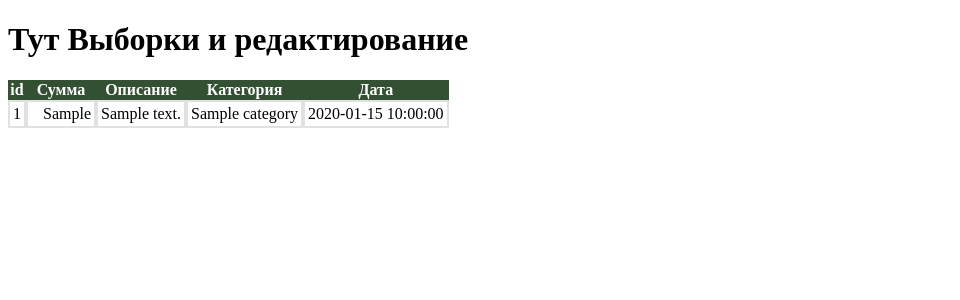
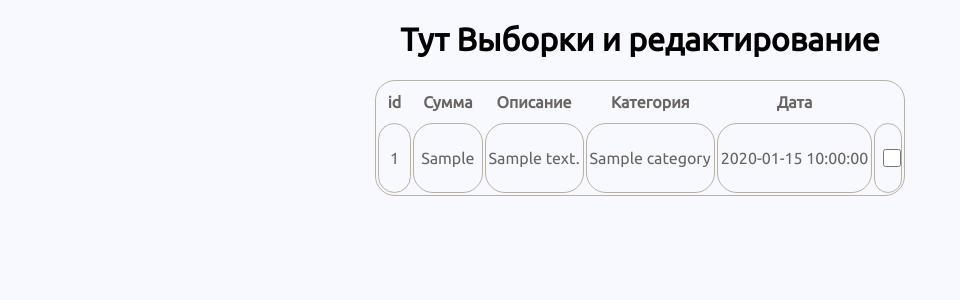
Before and after one commit to ipavka/financial_control, a FastAPI app: template templates/edit.html in a window 1280 px wide. Shown: the top 300 px of the page, without its empty margins (0-960 px from the left). Run offline with FastAPI, Linux system fonts and the light colour scheme; the template is opened without the code that fills it: most values are stand-ins (such as "Sample title", 1, 10 or a date in 2020).

Commit message:
make editing a table...

```diff
--- a/server.py
+++ b/server.py
@@ -251,6 +251,27 @@ def delete_last_cost(request: Request,
     return response
 
 
+@app.post('/del_cost', response_class=HTMLResponse)
+def delete_selected_cost(request: Request,
+                         cost_id: str = Form(...),
+                         username: Optional[str] = Cookie(default=None),
+                         ):
+    print(cost_id)
+    print(username)
+    # valid_username = get_username_from_signed_string(username)
+    # db.delete_last_cost(cost_id)
+    # context = {
+    #     "request": request,
+    #     "name_user": valid_username,
+    #     "delete_cost": True,
+    #     "report": description,
+    # }
+    # response = tem.TemplateResponse('main.html', context)
+    # return response
+    response = RedirectResponse(url='/items/', status_code=status.HTTP_302_FOUND)
+    return response
+
+
 @app.get('/logout', response_class=HTMLResponse)
 def logout_user():
     response = RedirectResponse(url='/', status_code=status.HTTP_302_FOUND)
--- a/static/css/edit.css
+++ b/static/css/edit.css
@@ -1,6 +1,3 @@
-/*body {*/
-/*    font-family: Helvetica;*/
-/*}*/
 input::-ms-clear {
     display: none;
 }
@@ -8,21 +5,29 @@ td.Prc {
     min-width: 60px;
     text-align: right;
 }
-table.KKK {
+.KKK {
     border: 0;
     border-spacing: 0;
 }
 
-table.KKK th {
+.KKK th {
     color: white;
     background-color: #335033;
 }
 
-table.KKK tr:nth-child(even) {
+.KKK tr:nth-child(even) {
     background: #efefef;
 }
 
-table.KKK td {
+.KKK td {
     border: 2px solid #e1e1e1;
     padding: 3px;
 }
+
+.button-del {
+    width: 25px;
+    height: 25px;
+    border-radius: 40px;
+    background-color: #e51616;
+    /*margin: 20px auto;*/
+}
--- a/static/css/style.css
+++ b/static/css/style.css
@@ -80,6 +80,11 @@ form {
     border:1px solid #B9B29F;
     border-radius: 20px;
 }
+
+input::-ms-clear {
+    display: none;
+}
+
 th {
   /*border-bottom: 3px solid #B9B29F;*/
   padding: 10px;
@@ -97,6 +102,15 @@ tr:nth-child(odd) {
 tr:nth-child(even) {
   background: #E8E6D1;
 }
+
+.button-del {
+    width: 25px;
+    height: 25px;
+    border-radius: 40px;
+    background-color: #e51616;
+    /*margin: 20px auto;*/
+}
+
 /* Таблица конец */
 
 .links {
--- a/static/js/edit.js
+++ b/static/js/edit.js
@@ -83,4 +83,4 @@ async function endEdit(input) {
     td.style.paddingBottom = padBottom;
     td.style.backgroundColor = oldColor;
 }
-applyEdit("tab1", [1]);
+applyEdit("edit-table", [1]);
--- a/templates/edit.html
+++ b/templates/edit.html
@@ -5,7 +5,8 @@
     <meta charset="UTF-8">
     <title>Инфо</title>
     <meta name="viewport" content="with=device-width, initial-scale=1">
-    <link href="../static/css/edit.css" rel="stylesheet">
+{#    <link href="../static/css/edit.css" rel="stylesheet">#}
+    <link href="../static/css/style.css" rel="stylesheet">
     <link rel="icon" href="../static/img/dollar.ico" type="image/x-icon">
     <link rel="preconnect" href="https://fonts.gstatic.com">
     <link href="https://fonts.googleapis.com/css2?family=Ubuntu&display=swap" rel="stylesheet">
@@ -15,7 +16,7 @@
 <body>
 <h1>Тут Выборки и редактирование</h1>
 
-<table id="tab1" class="KKK">
+<table id="edit-table" class="main-table">
     <thead>
     <tr>
         <th>id</th>
@@ -23,6 +24,7 @@
         <th>Описание</th>
         <th>Категория</th>
         <th>Дата</th>
+{#        <th>Удалить</th>#}
     </tr>
     </thead>
     {% for row in all_costs %}
@@ -32,16 +34,27 @@
         <td>{{ row.description }}</td>
         <td>{{ row.category }}</td>
         <td>{{ row.created }}</td>
+        <td>
+            <form method="POST" action="/del_cost">
+                <p>
+{#                    <input type="hidden" name="cost_id" value="{{ row.id }}">#}
+                    <label>
+                        <input class="check-box" type="checkbox" name="cost_id" value="{{ row.id }}" required>
+                    </label>
+{#                    <input type="submit" value="" class="button-del">#}
+                </p>
+            </form>
+        </td>
     </tr>
     {% endfor %}
 </table>
 
 <div class="links">
     {% if skip_less >= 0 %}
-    <a class="links-a"href="/items/?skip={{ skip_less }}">back</a>
+    <a class="links-a" href="/items/?skip={{ skip_less }}">back</a>
     {% endif %}
     {% if count_costs > skip_more %}
-    <a class="links-a"href="/items/?skip={{ skip_more }}">next</a>
+    <a class="links-a" href="/items/?skip={{ skip_more }}">next</a>
     {% endif %}
 </div>
 
```
